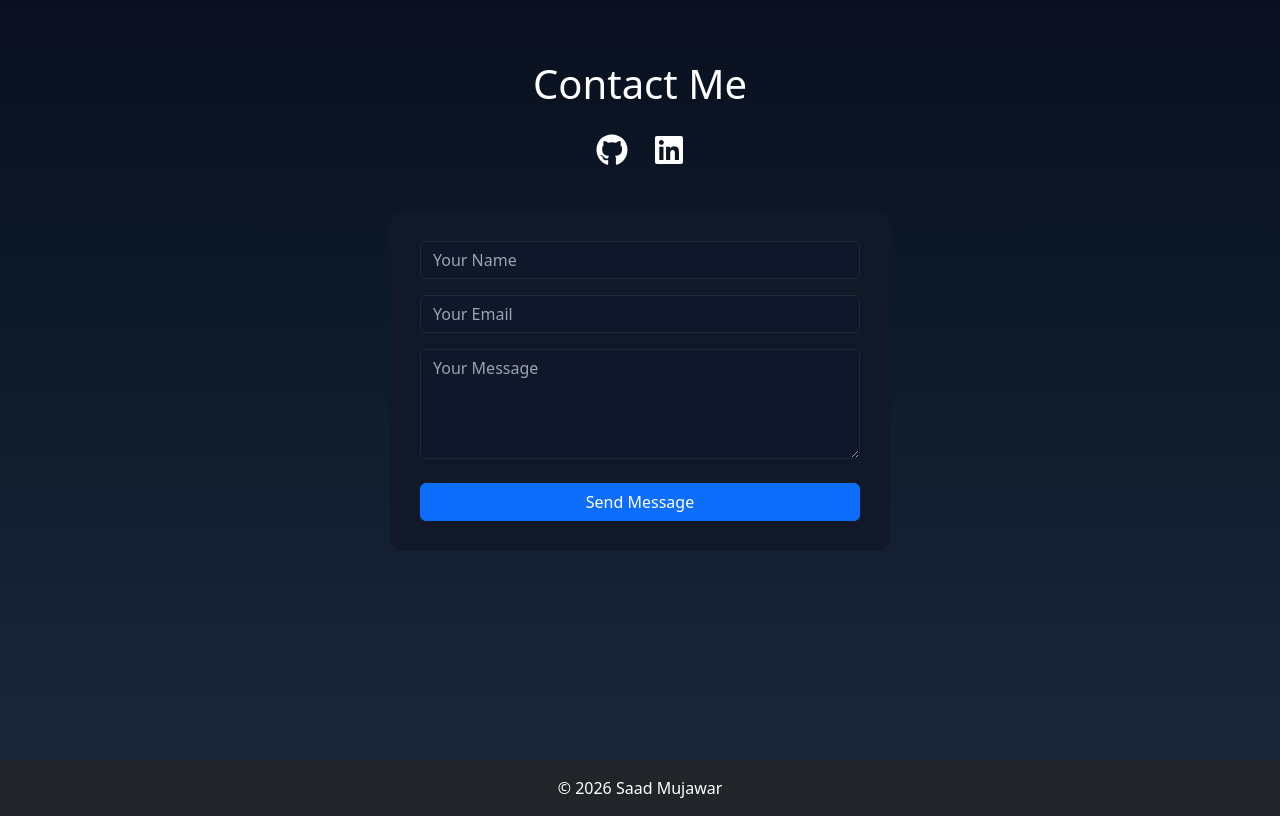
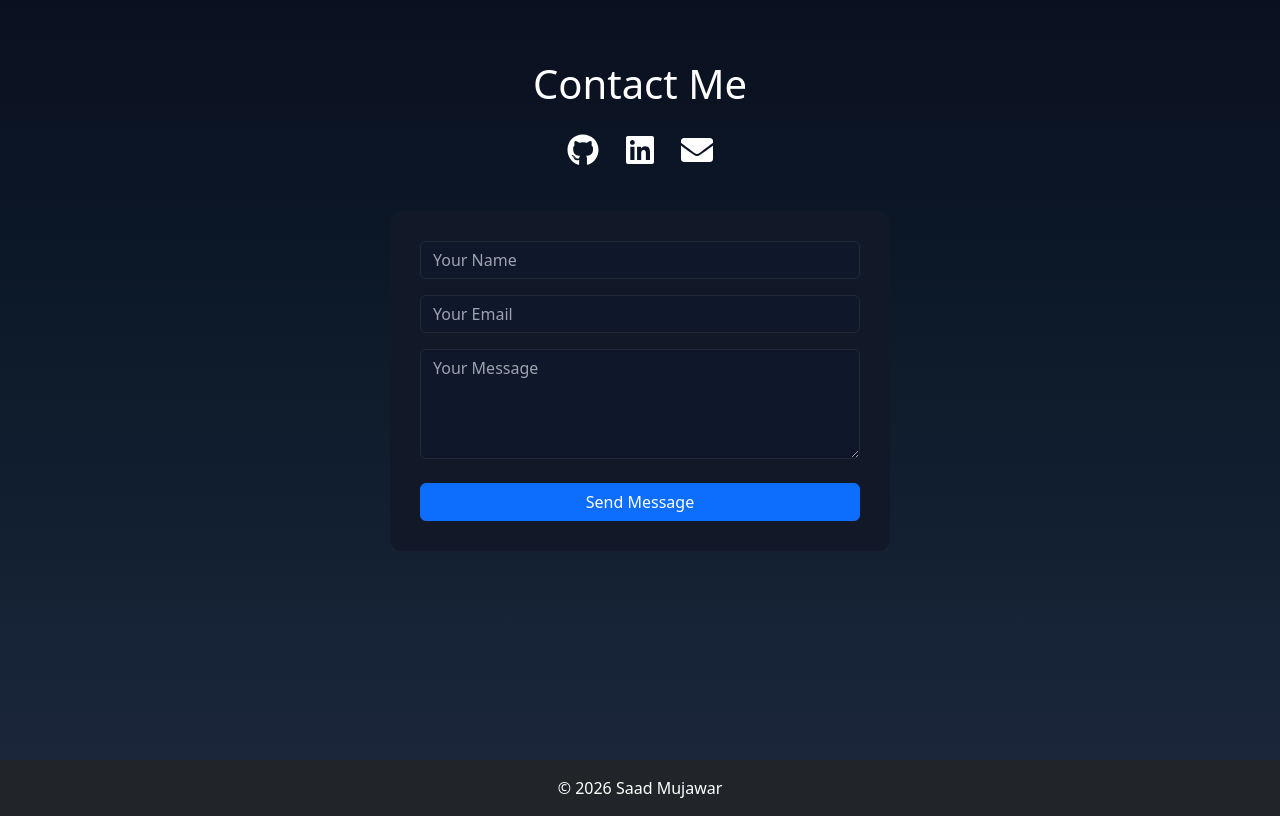
Before and after one commit to MDSaad1313/Portfolio, a React (Vite) app: page / in a window 1280 px wide. Shown: the part 2440-3256 px from the top of the page. Built offline with nearby package versions, Linux system fonts and the light colour scheme.

Commit message:
Conatct-updated

```diff
--- a/src/components/Contact.jsx
+++ b/src/components/Contact.jsx
@@ -1,6 +1,6 @@
 import { useState } from "react";
 import { Form, Button } from "react-bootstrap";
-import { FaGithub, FaLinkedin } from "react-icons/fa";
+import { FaGithub, FaLinkedin, FaEnvelope } from "react-icons/fa";
 import "./Contact.css";
 
 function Contact() {
@@ -49,6 +49,13 @@ function Contact() {
         >
           <FaLinkedin />
         </a>
+        <a
+          href="mailto:saadmujawar2667@gmail.com"
+          target="_blank"
+          rel="noopener noreferrer"
+        >
+          <FaEnvelope />
+        </a>
       </div>
 
       {/* 🔹 Contact Form */}
```
